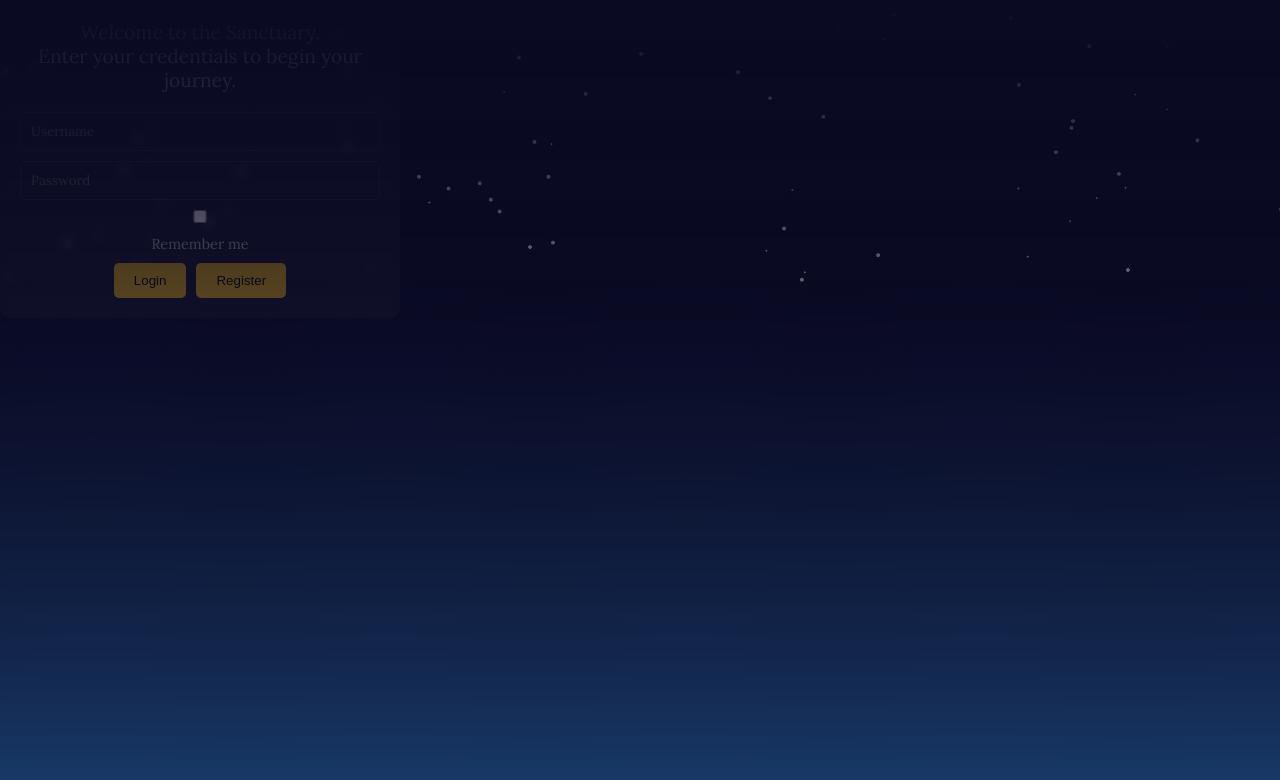
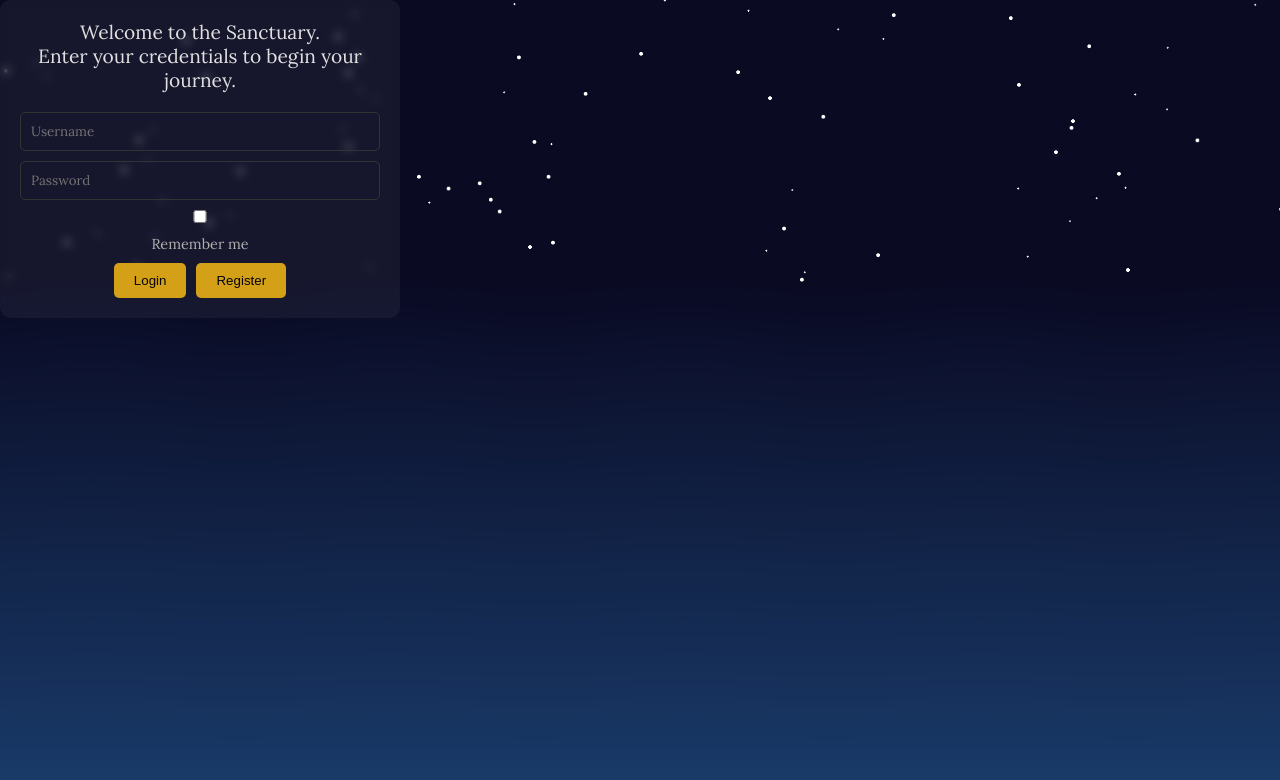
Before and after one commit to Eddie919191/Nightsky, a website: page public/login.html in a window 1280 px wide. Drawn offline with Linux system fonts and the light colour scheme.

Commit message:
Update style.css

```diff
--- a/public/css/style.css
+++ b/public/css/style.css
@@ -14,8 +14,7 @@ body {
 }
 
 body.portal-bg {
-    background: transparent;
-    background: linear-gradient(to top, #0A0A23 0%, transparent 100%); /* Black to transparent */
+    background: linear-gradient(to top, #0A0A23 0%, transparent 100%); /* Black at bottom, transparent at top */
 }
 
 /* Background Image with Rotation */
@@ -31,19 +30,6 @@ body.portal-bg::before {
     transform: rotate(0deg) !important; /* Ensure ground at top, sky at bottom */
     transform-origin: center center;
     z-index: -1;
-}
-
-/* Full-Page Gradient Overlay */
-body.portal-bg::after {
-    content: '';
-    position: fixed;
-    top: 0;
-    left: 0;
-    width: 100%;
-    height: 100%;
-    background: linear-gradient(to bottom, #0A0A23 0%, transparent 100%); /* Smoother fade */
-    pointer-events: none;
-    z-index: 0; /* Above background, below stars/portals */
 }
 
 /* Stars Container (Fixed to Top) */
```
